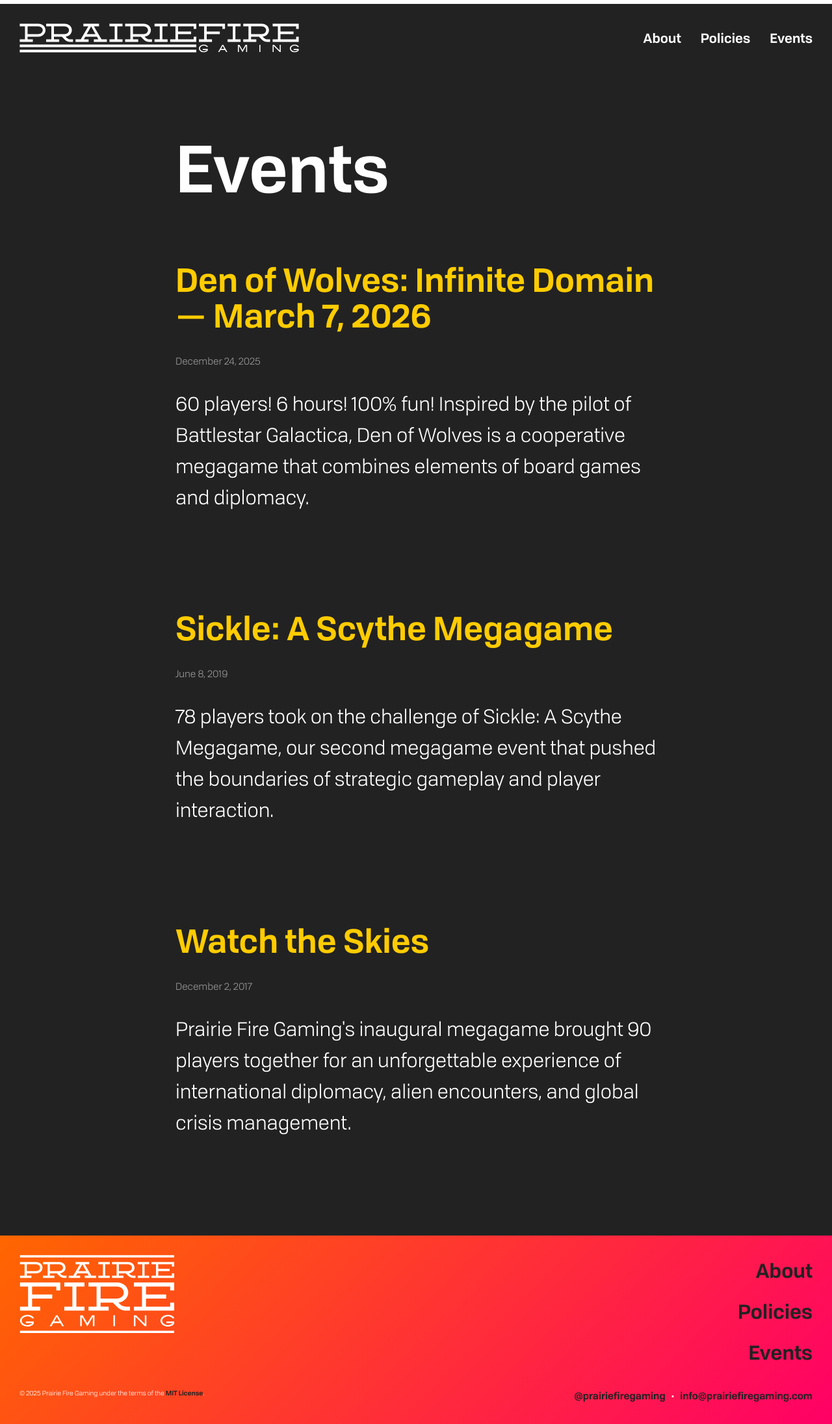
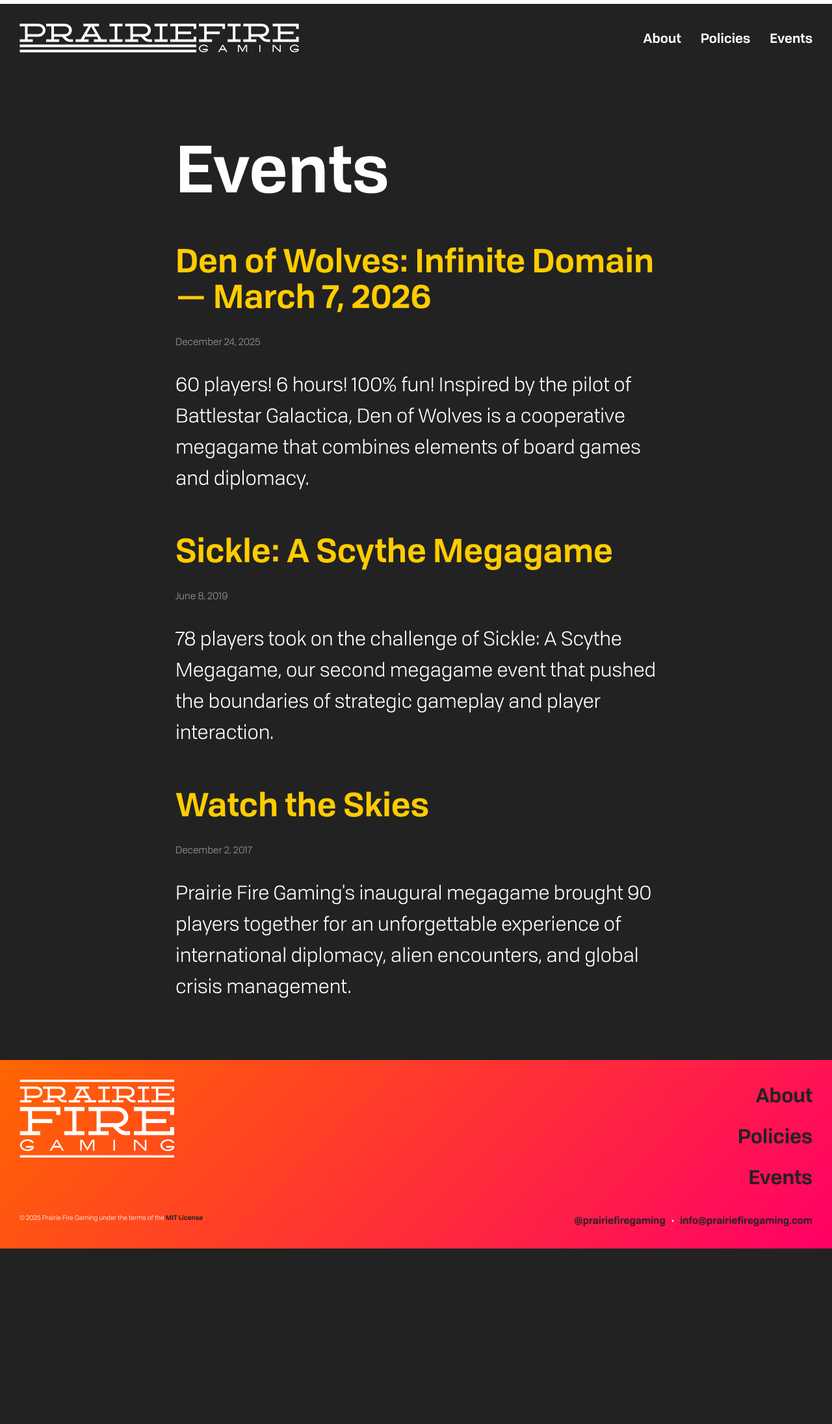
Before and after one commit to jedlimke/prairiefiregaming.com, a Jekyll site: the page built from events/index.md, in a window 1280 px wide. Shown: the whole page at 65% size. Built offline with Jekyll 4.4.1, drawn with Linux system fonts in a browser that asks for light colours; after the commit the page ends 1921 px from its top, so only the background shows below that.

Commit message:
Better spacing, reused styles.

```diff
--- a/_sass/base.scss
+++ b/_sass/base.scss
@@ -352,19 +352,20 @@ table {
 .post-header,
 .post-content,
 .page-header,
-.page-content,
 .post-summary {
 	display: flex;
 	flex-direction: column;
 	gap: var(--spacing-unit);
 }
 
+// Page content gets double gap for better separation of sections/articles
+.page-content {
+	display: flex;
+	flex-direction: column;
+	gap: calc(var(--spacing-unit) * 2);
+}
+
 .post-meta {
 	font-size: 0.75rem;
 	color: var(--text-muted);
 }
-
-// Spacing between successive post summaries (events landing page)
-.post-summary + .post-summary {
-	margin-top: calc(var(--spacing-unit) * 2);
-}
--- a/_sass/post.scss
+++ b/_sass/post.scss
@@ -2,9 +2,14 @@
  * Post page styles
  */
 
- article {
+article {
 	margin: calc(var(--spacing-unit) * 2) 0;
- }
+}
+
+// Remove margins from articles within page-content (e.g., events list)
+.page-content article {
+	margin: 0;
+}
 
 .post-hero {
 	width: 100vw;
```
